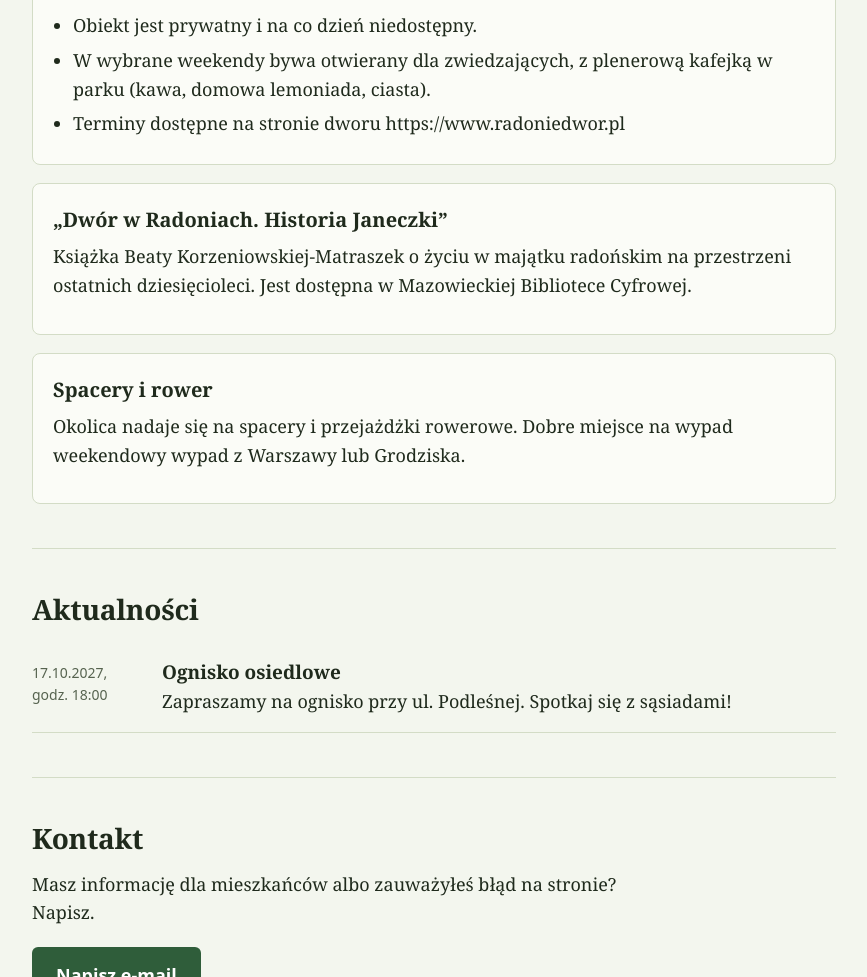
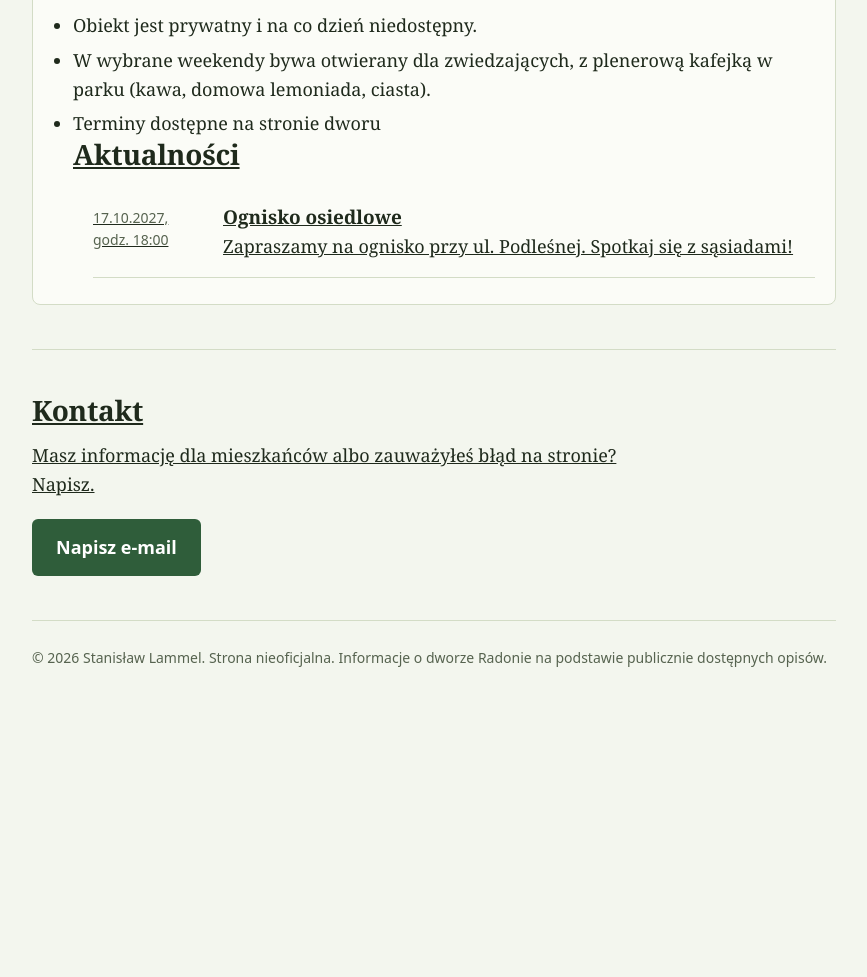
Before and after one commit to cbnielb/radonie, a plain HTML site: page index.html in a window 1280 px wide. Shown: the part 1240-2217 px from the top of the page, without its empty margins (206-1073 px from the left). After the commit the page ends 1953 px from the top, so only its background shows below. Drawn offline with Linux system fonts and the light colour scheme.

Commit message:
Update index.html

```diff
--- a/index.html
+++ b/index.html
@@ -91,18 +91,8 @@ footer{padding:26px 0 44px;font-family:system-ui,sans-serif;font-size:14px;color
     <ul>
       <li>Obiekt jest prywatny i na co dzień niedostępny.</li>
       <li>W wybrane weekendy bywa otwierany dla zwiedzających, z plenerową kafejką w parku (kawa, domowa lemoniada, ciasta).</li>
-      <li>Terminy dostępne na stronie dworu https://www.radoniedwor.pl </li>
+      <li>Terminy dostępne na stronie dworu <a href="https://www.radoniedwor.pl/>Dwór Radonie</a>  </li>
     </ul>
-  </div>
-
-  <div class="card">
-    <h3>„Dwór w Radoniach. Historia Janeczki”</h3>
-    <p>Książka Beaty Korzeniowskiej-Matraszek o życiu w majątku radońskim na przestrzeni ostatnich dziesięcioleci. Jest dostępna w Mazowieckiej Bibliotece Cyfrowej.</p>
-  </div>
-
-  <div class="card">
-    <h3>Spacery i rower</h3>
-    <p>Okolica nadaje się na spacery i przejażdżki rowerowe. Dobre miejsce na wypad weekendowy wypad z Warszawy lub Grodziska.</p>
   </div>
 </section>
 
```
